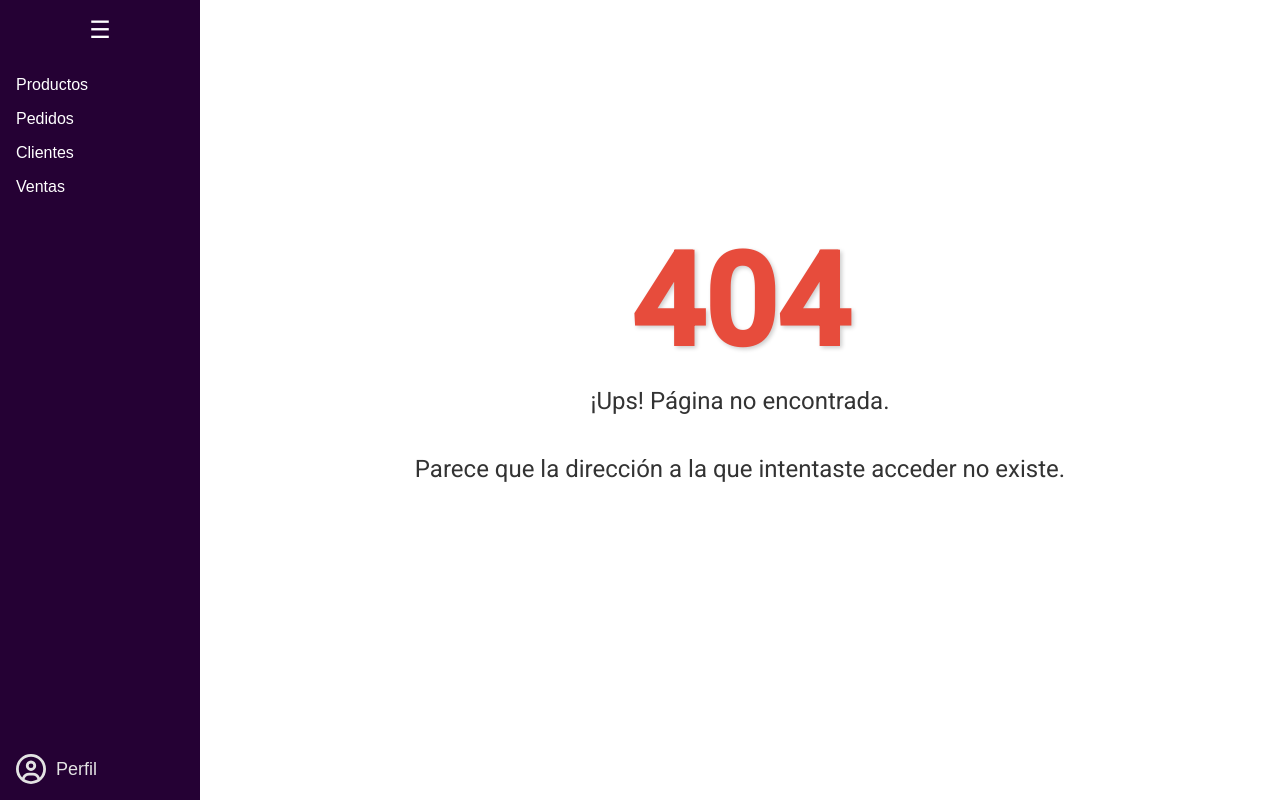
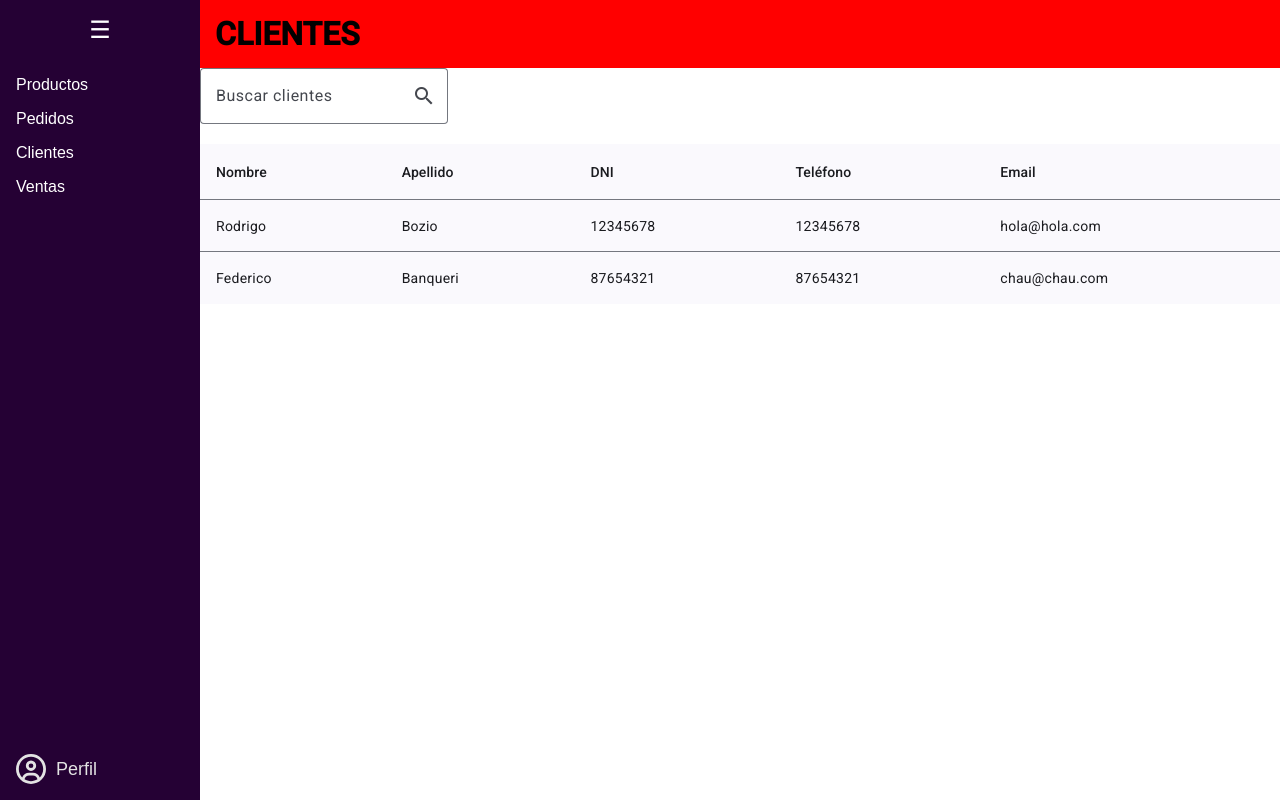
Before and after one commit to Bozio96/tp-front, an Angular app: page /clients in a window 1280 px wide. Before the commit this address had no page. Built offline with nearby package versions, Linux system fonts and the light colour scheme.

Commit message:
commit de prueba para hacer pull

```diff
--- a/package.json
+++ b/package.json
@@ -3,7 +3,7 @@
   "version": "0.0.0",
   "scripts": {
     "ng": "ng",
-    "start": "ng serve",
+    "start": "ng serve --open",
     "build": "ng build",
     "watch": "ng build --watch --configuration development",
     "test": "ng test"
--- a/src/app/components/sidebar/sidebar.component.html
+++ b/src/app/components/sidebar/sidebar.component.html
@@ -44,7 +44,7 @@
 
     <!-- Boton clientes -->
     <button
-      routerLink="/clientes"
+      routerLink="/clients"
       [class.collapsed]="isCollapsed"
       matTooltip="Clientes"
       matTooltipPosition="right"
--- /dev/null
+++ b/src/app/pages/clients/client-detail/client-detail.component.html
@@ -0,0 +1 @@
+<p>client-detail works!</p>
--- /dev/null
+++ b/src/app/pages/clients/clients-list/clients-list.component.css
@@ -0,0 +1,13 @@
+.clients-header {
+    background-color: red;
+    padding: 15px;
+}
+
+.search-bar{
+    background-color: blue;
+    margin: 10px;
+}
+
+.input-search{
+    background-color: yellow;
+}
--- /dev/null
+++ b/src/app/pages/clients/clients-list/clients-list.component.html
@@ -0,0 +1,47 @@
+<div class="clients-header">
+  <h1>CLIENTES</h1>
+</div>
+
+<!-- Barra de búsqueda -->
+<mat-form-field appearance="outline">
+  <mat-icon matSuffix> search</mat-icon>
+  <input matInput placeholder="Buscar clientes" >
+</mat-form-field>
+
+<!-- Tabla -->
+ <table mat-table [dataSource]= "data" class="mat-elevation-z8" >
+  <!-- Columna nombre -->
+  <ng-container matColumnDef="firstName">
+    <th mat-header-cell *matHeaderCellDef> Nombre</th>
+    <td mat-cell *matCellDef= "let client">{{client.firstName}}</td>
+  </ng-container>
+
+<!-- Columna apellido -->
+<ng-container matColumnDef="lastName">
+  <th mat-header-cell *matHeaderCellDef> Apellido </th>
+  <td mat-cell *matCellDef="let client">{{client.lastName}}</td>
+</ng-container>
+
+<!-- Columna DNI -->
+<ng-container matColumnDef="dni">
+  <th mat-header-cell *matHeaderCellDef> DNI </th>
+  <td mat-cell *matCellDef="let client">{{client.dni}}</td>
+</ng-container>
+
+<!-- Columna Teléfono -->
+<ng-container matColumnDef="tel">
+  <th mat-header-cell *matHeaderCellDef> Teléfono </th>
+  <td mat-cell *matCellDef="let client">{{client.tel}}</td>
+</ng-container>
+
+<!-- Columna Email -->
+<ng-container matColumnDef="email">
+  <th mat-header-cell *matHeaderCellDef> Email </th>
+  <td mat-cell *matCellDef="let client">{{client.email}}</td>
+</ng-container>
+
+  <!-- Columnas -->
+  <tr mat-header-row *matHeaderRowDef="columns"></tr>
+  <!-- Filas -->
+   <tr mat-row *matRowDef= "let row; columns: columns;"></tr>
+ </table>
--- /dev/null
+++ b/src/app/pages/clients/clients-list/clients-list.component.ts
@@ -0,0 +1,30 @@
+import { Component } from '@angular/core';
+import { FormsModule } from '@angular/forms';
+import { MatFormFieldModule } from '@angular/material/form-field';
+import { MatIconModule } from '@angular/material/icon';
+import { MatInputModule } from '@angular/material/input';
+import { MatTableModule } from '@angular/material/table';
+
+const exampleData: any[] = [
+  {firstName: "Rodrigo", lastName: "Bozio", dni: "12345678", tel: "12345678", email: "hola@hola.com"},
+  {firstName: "Federico", lastName: "Banqueri", dni: "87654321", tel: "87654321", email: "chau@chau.com"},
+]
+
+@Component({
+  selector: 'app-clients-list',
+  standalone: true, //Esta propiedad permite que hagamos importaciones en este mismo archivo, sin esto deberiamos tener al mismo nivel un archivo clients-list.module.ts
+  imports: [
+    FormsModule,
+    MatFormFieldModule,
+    MatInputModule,
+    MatIconModule,
+    MatTableModule
+  ],
+  templateUrl: './clients-list.component.html',
+  styleUrl: './clients-list.component.css'
+})
+
+export class ClientsListComponent {
+  columns: string[] = ["firstName", "lastName", "dni", "tel", "email" ]
+  data = exampleData
+}
```
Also changed, not shown: src/app/app.routes.ts (+11 -5 lines), src/app/pages/clients/client-detail/client-detail.component.ts (added, +11 -0 lines), src/app/pages/clients/client-detail/client-detail.component.css (added), 2 other files (tests, documents, lock files or other folders).
